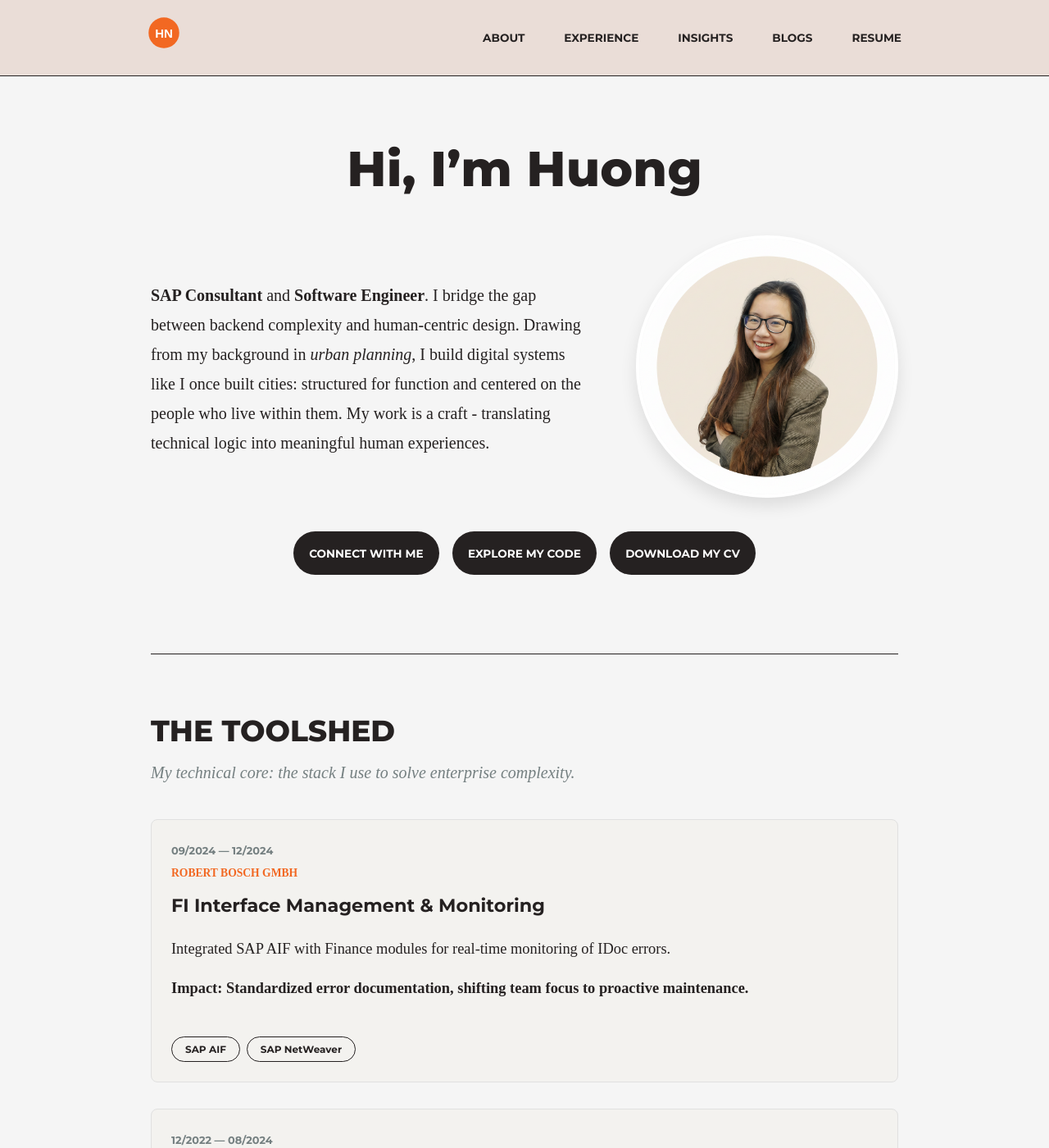
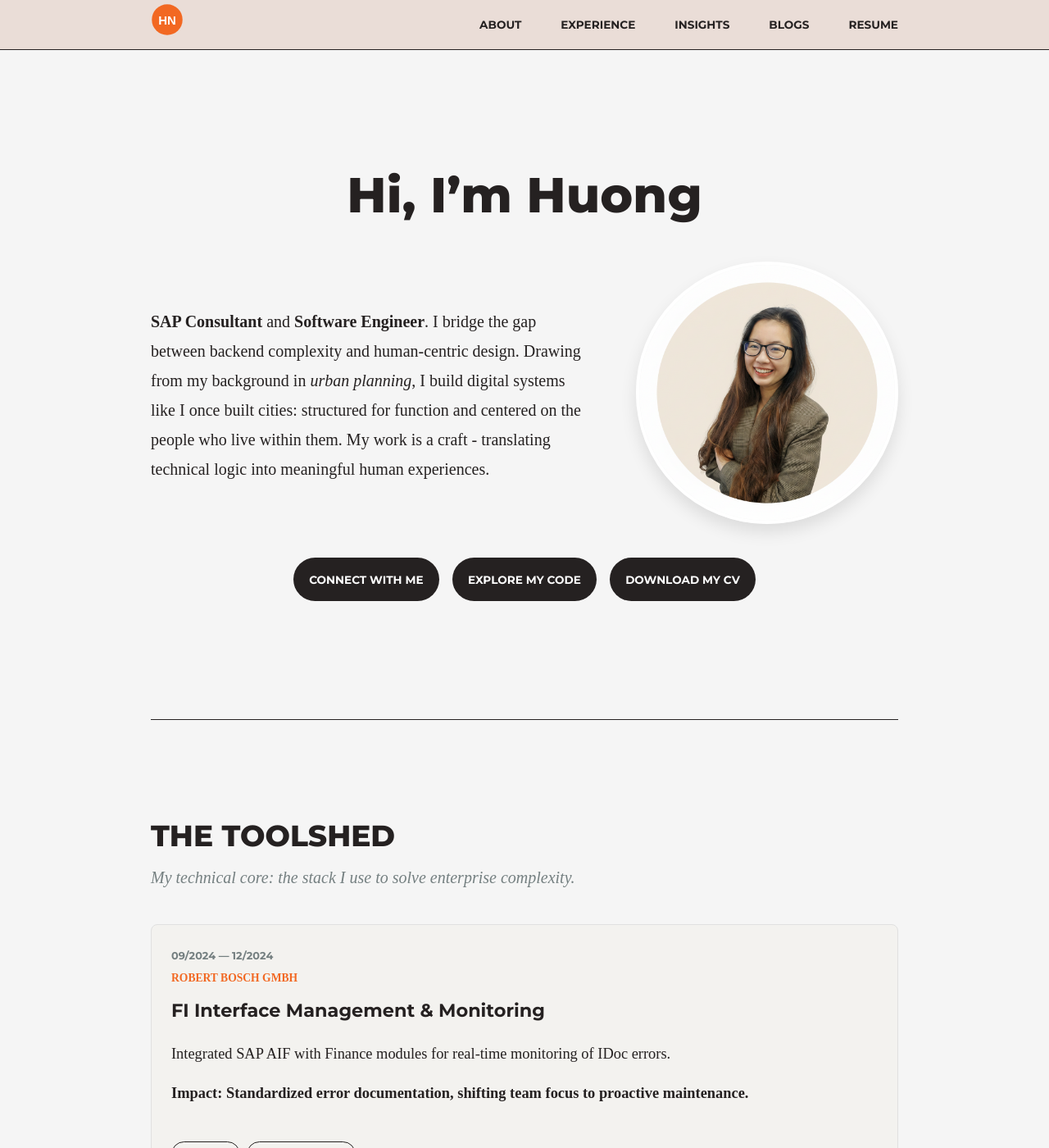
Before and after one commit to huongntn/portfolio-website, a Jekyll site: the page built from index.html, in a window 1280 px wide and 1400 px high. Shown: the whole window at 82% size. Built offline with Jekyll 4.4.1, drawn with Linux system fonts in a browser that asks for light colours; some web fonts are replaced.

Commit message:
Update style.css

```diff
--- a/assets/css/style.css
+++ b/assets/css/style.css
@@ -11,13 +11,18 @@
 
 * { box-sizing: border-box; }
 
-body { background-color: var(--background-body); color: var(--text-main); font-family: var(--font-body); font-size: 1.15rem; line-height: 1.65; margin: 0; padding: 60px 0 0 0; }
+body { background-color: var(--background-body); color: var(--text-main); font-family: var(--font-body); font-size: 1.15rem; line-height: 1.65; margin: 0; padding-top: 92px; }
 
 .container { max-width: 960px; margin: 0 auto; padding: 0 1.5rem; }
 
+.spacer-top { margin-top: 4rem; }
+.spacer-bottom { margin-bottom: 4rem; }
+
+h1 { margin-top: 0; margin-bottom: 2rem; }
+
 /* Header & Nav */
 header { background-color: var(--menu-sand); border-bottom: 1px solid var(--text-main); padding: 10px 0; position: fixed; top: 0; width: 100%; z-index: 1000; }
-.nav-wrapper { display: flex; justify-content: space-between; align-items: center; padding: 10px 20px; }
+.nav-wrapper { display: flex; justify-content: space-between; align-items: center; height: 40px; }
 .logo { font-family: var(--font-headers); font-weight: 800; font-size: 1.5rem; color: var(--text-main); text-decoration: none; text-transform: uppercase; letter-spacing: -1.5px; }
 .logo img { height: 35px; width: auto; }
 .nav-links { display: flex; gap: 20px; z-index: 999; }
@@ -39,10 +44,11 @@ header { background-color: var(--menu-sand); border-bottom: 1px solid var(--text
 .btn-dark:hover { background-color: var(--brand-orange); }
 
 /* Sections & Typography */
-section { padding: 4rem 0; }
+section { padding-top: 4rem; padding-bottom: 4rem; }
 h2 { font-family: var(--font-headers); font-size: 2.25rem; font-weight: 800; text-transform: uppercase; margin: 0 0 0.25rem 0; }
 .chapter-subtitle { font-style: italic; color: var(--text-light); margin: 0 0 2.5rem 0; font-size: 1.25rem; }
-hr { border: none; border-top: 1px solid var(--text-main); margin: 0; }
+
+hr { border: none; border-top: 1px solid var(--text-main); margin: 3rem 0; }
 
 /* About Page Specific Image */
 .about-header { text-align: center; margin-top: 3rem; margin-bottom: 2rem; }
@@ -99,7 +105,7 @@ hr { border: none; border-top: 1px solid var(--text-main); margin: 0; }
 .tab-content.active { display: flex; }
 
 /* Footer */
-footer { background-color: var(--text-main); color: var(--white); padding: 4rem 0 3rem 0; margin-top: 5rem; }
+footer { background-color: var(--text-main); color: var(--white); padding-top: 4rem; padding-bottom: 4rem; margin-top: 4rem; }
 .social-icons a { color: var(--white); font-size: 1.5rem; margin-right: 1.5rem; transition: color 0.15s; }
 .social-icons a:hover { color: var(--brand-orange); }
 .legal-nav a { color: var(--white); text-decoration: none; font-family: var(--font-headers); font-size: 0.8rem; text-transform: uppercase; margin-left: 1.5rem; transition: color 0.15s; }
```
